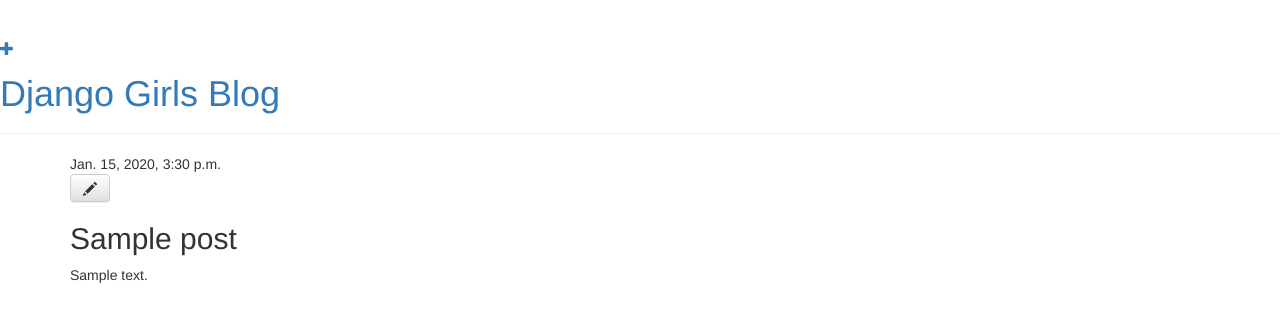
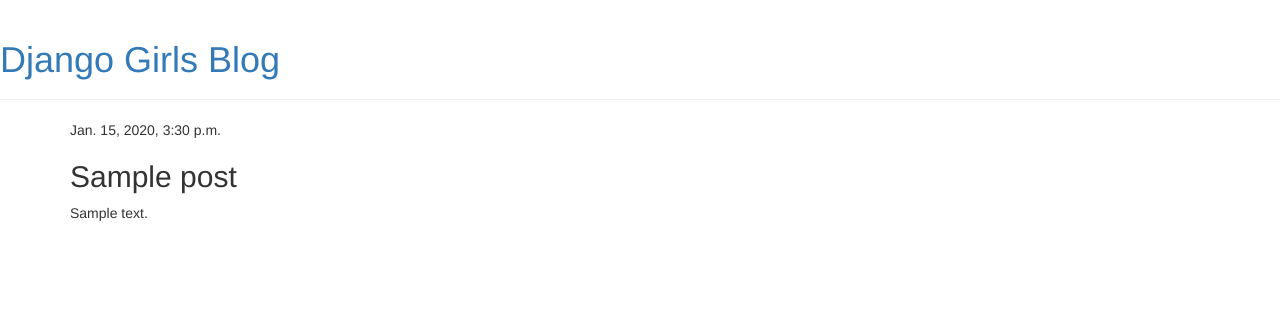
Before and after one commit to niftynihal/my-first-blog, a Django app: page /post/1/ in a window 1280 px wide. Shown: the top 322 px of the page. Run offline with Django 3.2, Linux system fonts and the light colour scheme; tables that the repository leaves empty hold one stand-in row (values such as "Sample post"); some libraries are stand-ins or nearby versions.

Commit message:
Added views to create/edit blog post inside the site.

```diff
--- a/blog/templates/blog/base.html
+++ b/blog/templates/blog/base.html
@@ -9,7 +9,9 @@
     </head>
     <body>
     <div class="page-header">
-        <a href="{% url 'post_new' %}" class="top-menu"><span class="glyphicon glyphicon-plus"></span></a>
+        {% if user.is_authenticated %}
+            <a href="{% url 'post_new' %}" class="top-menu"><span class="glyphicon glyphicon-plus"></span></a>
+        {% endif %}
         <h1><a href="/">Django Girls Blog</a>
         </h1>
 
--- a/blog/templates/blog/post_detail.html
+++ b/blog/templates/blog/post_detail.html
@@ -7,7 +7,10 @@
                 {{ post.published_date }}
             </div>
         {% endif %}
-        <a class="btn btn-default" href="{% url 'post_edit' pk=post.pk %}"><span class="glyphicon glyphicon-pencil"></span></a>
+        {% if user.is_authenticated %}
+            <a class="btn btn-default" href="{% url 'post_edit' pk=post.pk %}"><span class="glyphicon
+            glyphicon-pencil"></span></a>
+        {% endif %}
         <h2>{{ post.title }}</h2>
         <p>{{ post.text|linebreaksbr }}</p>
     </div>
```
